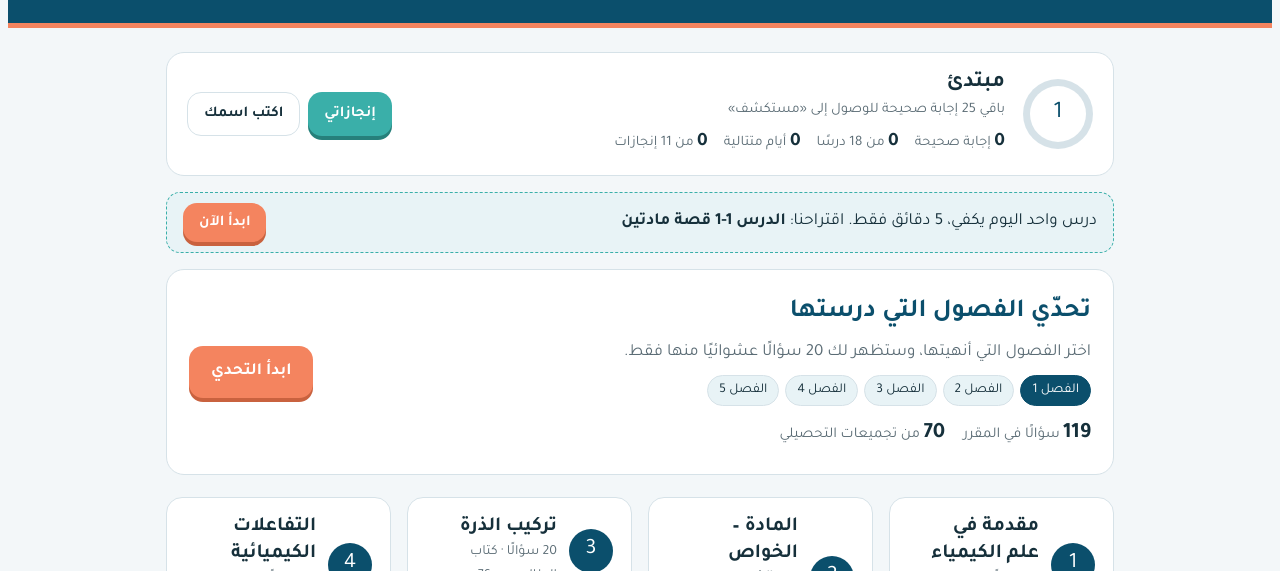
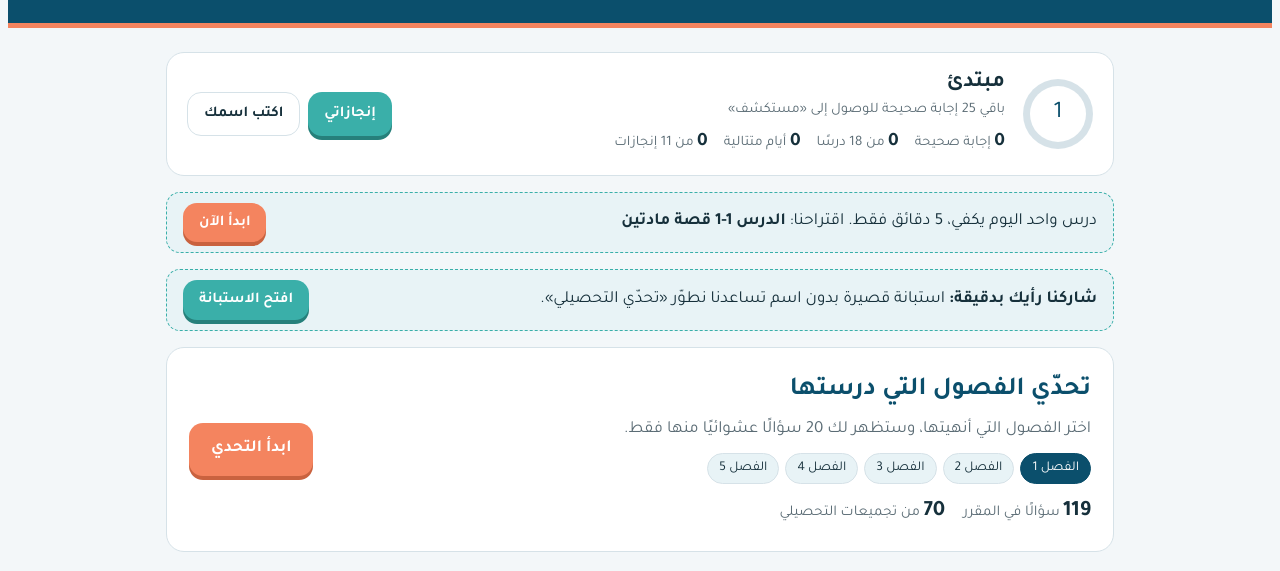
Before and after one commit to shaikhah-chem/tahsili, a plain HTML site: page pub/k1/index.html in a window 1280 px wide. Shown: the part 154-725 px from the top of the page. Drawn offline with Linux system fonts and the light colour scheme; a web font is replaced by a local one.

Commit message:
Add files via upload

```diff
--- a/pub/k1/index.html
+++ b/pub/k1/index.html
@@ -329,6 +329,7 @@ function home(){
   const best = store.get('best',{});
   const t = DATA.meta; const sel = selGet();
   app.innerHTML = meCard() + `
+  <div class="nudge"><span><b>شاركنا رأيك بدقيقة:</b> استبانة قصيرة بدون اسم تساعدنا نطوّر «تحدّي التحصيلي».</span><a class="btn alt" href="https://docs.google.com/forms/d/e/1FAIpQLSemAeMvIg0eb8qkrQsmkrVysNQFkzffHO7R_GA0VZ_qsSAn9Q/viewform" target="_blank" rel="noopener" style="text-decoration:none;padding:7px 16px;font-size:15px">افتح الاستبانة</a></div>
   <section class="hero">
     <div style="min-width:0"><h2>تحدّي الفصول التي درستها</h2>
       <p>اختر الفصول التي أنهيتها، وستظهر لك 20 سؤالًا عشوائيًا منها فقط.</p>
```
